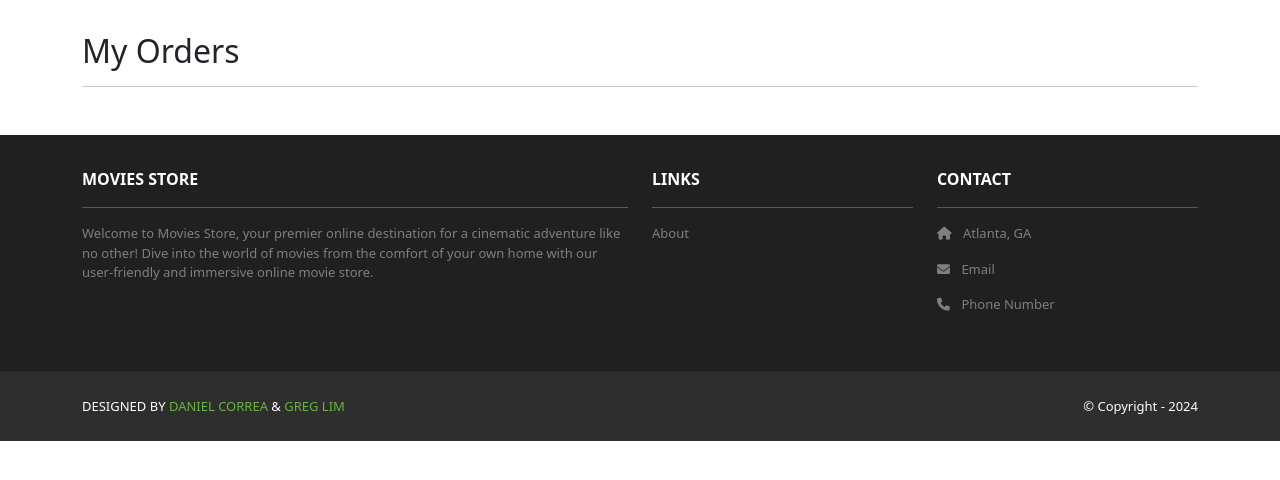
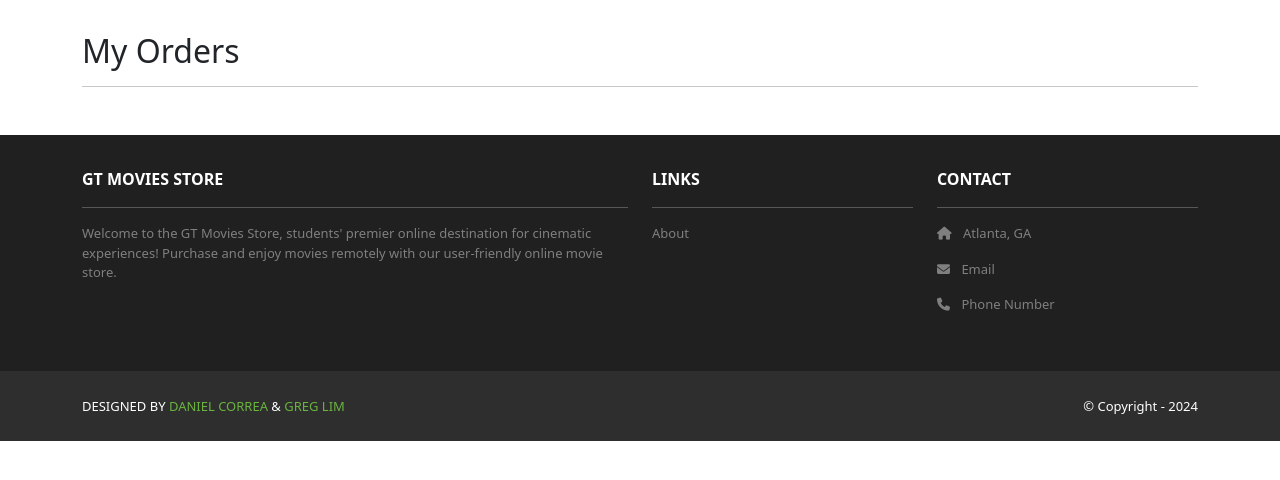
Before and after one commit to shailenamin/GTMoviesStore, a Django app: page /accounts/orders/ in a window 1280 px wide. Shown: the part 82-562 px from the top of the page. Run offline with Django 5.2, Linux system fonts and the light colour scheme; a user stored in the database is signed in; data that the repository does not hold is empty; some libraries are stand-ins or nearby versions.

Commit message:
Update base.html
Edited footer text

```diff
--- a/GTMoviesStore/templates/base.html
+++ b/GTMoviesStore/templates/base.html
@@ -51,11 +51,11 @@
       <div class="container">
         <div class="row mt-3 text-white">
           <div class="col-md-6 col-lg-6 col-xl-6 mx-auto mb-4">
-            <b>MOVIES STORE</b>
+            <b>GT MOVIES STORE</b>
             <hr />
-            <p>Welcome to Movies Store, your premier online destination for a cinematic
-              adventure like no other! Dive into the world of movies from the comfort of your own home with our user-friendly
-              and immersive online movie store.</p>
+            <p>Welcome to the GT Movies Store, students' premier online destination for cinematic
+              experiences! Purchase and enjoy movies remotely with our user-friendly
+              online movie store.</p>
           </div>
           <div class="col-md-3 col-lg-3 col-xl-3 mx-auto mb-4">
             <b>LINKS</b>
```
